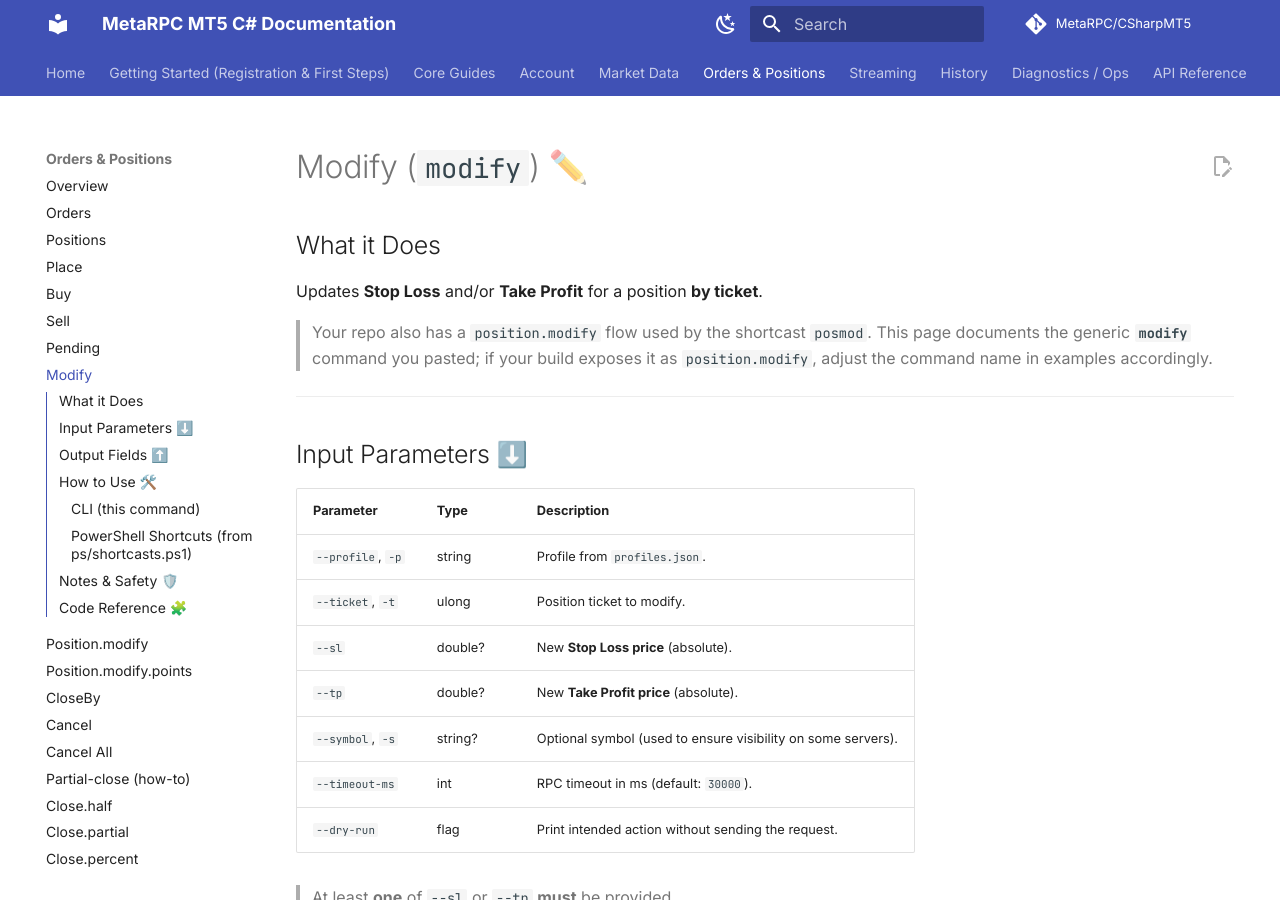
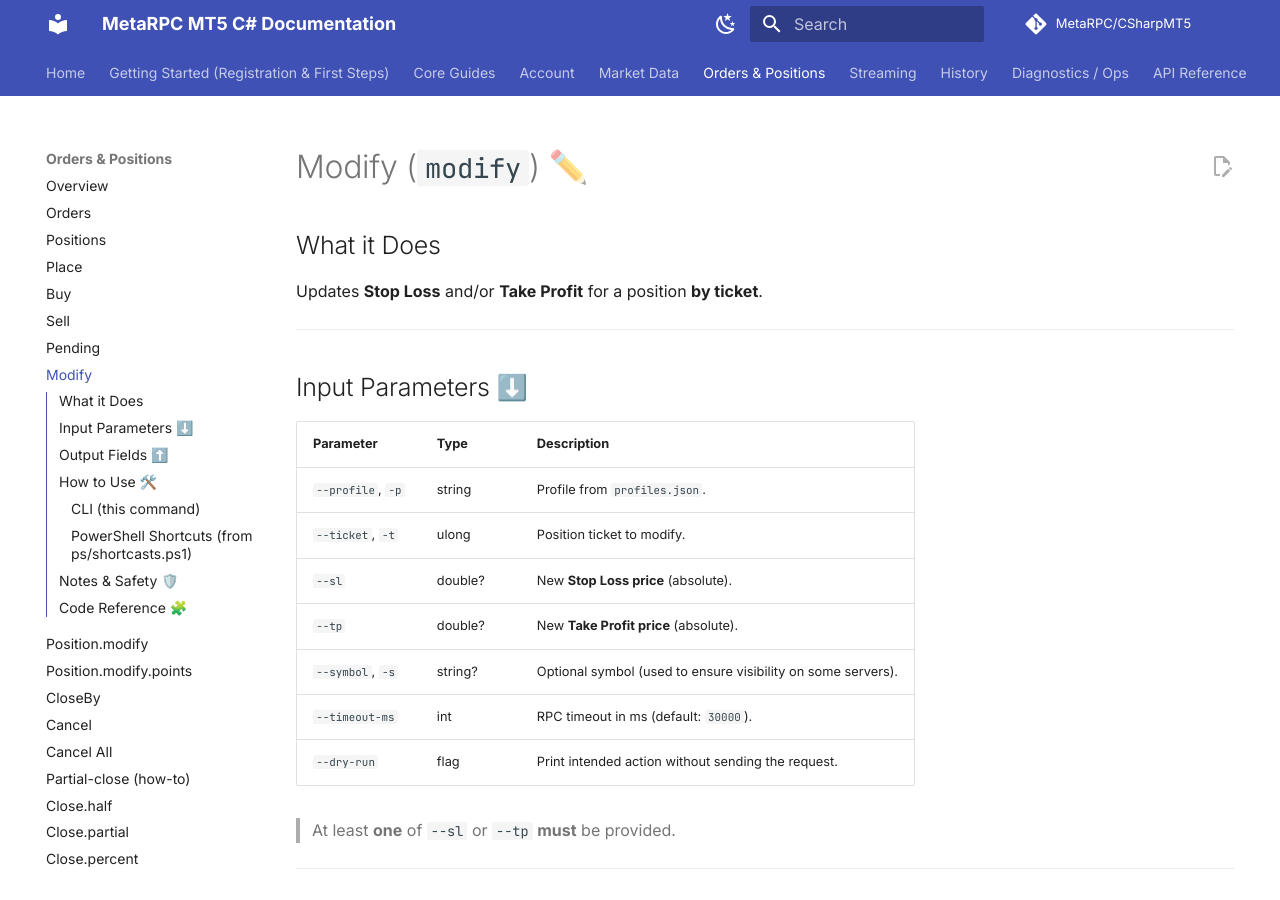
Before and after one commit to MetaRPC/CSharpMT5, an MkDocs documentation site: the page built from docs/Orders_Positions/Modify.md, in a window 1280 px wide and 900 px high. Built offline with MkDocs 1.6.1 and Material for MkDocs 9.7.7, drawn with Linux system fonts in a browser that asks for light colours; comment, search, counter and statistics services are not loaded.

Commit message:
Update Modify.md

```diff
--- a/docs/Orders_Positions/Modify.md
+++ b/docs/Orders_Positions/Modify.md
@@ -3,8 +3,6 @@
 ## What it Does
 
 Updates **Stop Loss** and/or **Take Profit** for a position **by ticket**.
-
-> Your repo also has a `position.modify` flow used by the shortcast `posmod`. This page documents the generic **`modify`** command you pasted; if your build exposes it as `position.modify`, adjust the command name in examples accordingly.
 
 ---
 
```
